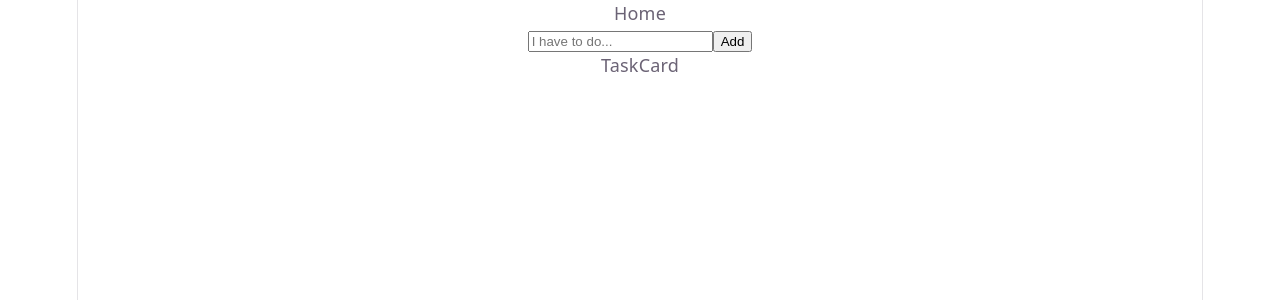
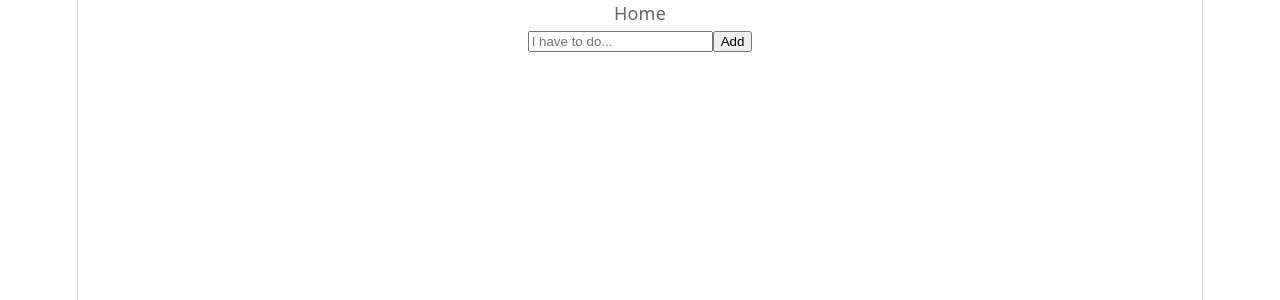
Before and after one commit to FrederikKristensen/todo-planner, a React (Vite) app: page / in a window 1280 px wide. Shown: the top 300 px of the page. Built offline with nearby package versions, Linux system fonts and the light colour scheme.

Commit message:
Can now add tasks

```diff
--- a/src/components/TaskCard.tsx
+++ b/src/components/TaskCard.tsx
@@ -1,9 +1,11 @@
-// TODO add a interface for tasks
+interface TaskCardProps {
+  task: string;
+}
 
-const TaskCard = () => {
+const TaskCard = ({ task }: TaskCardProps) => {
   return (
     <div>
-      TaskCard
+      <p>{task}</p>
     </div>
   );
 };
--- a/src/pages/Home.tsx
+++ b/src/pages/Home.tsx
@@ -27,7 +27,11 @@ const Home = () => {
         />
         <button type="submit">Add</button>
       </form>
-      <TaskCard />
+      <div>
+        {tasks.map((task, index) => (
+          <TaskCard key={index} task={task} />
+        ))}
+      </div>
     </div>
   );
 };
```
